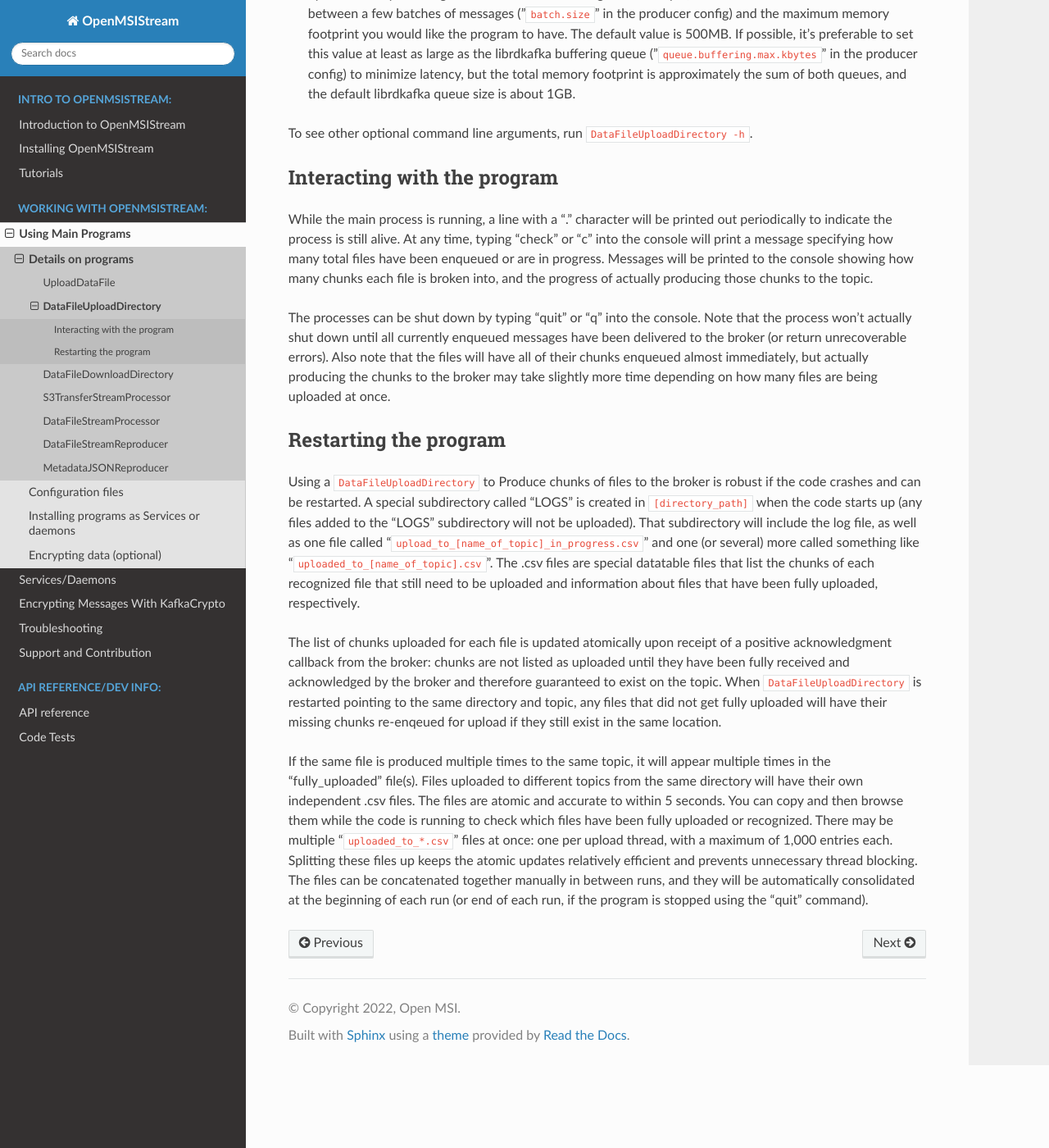
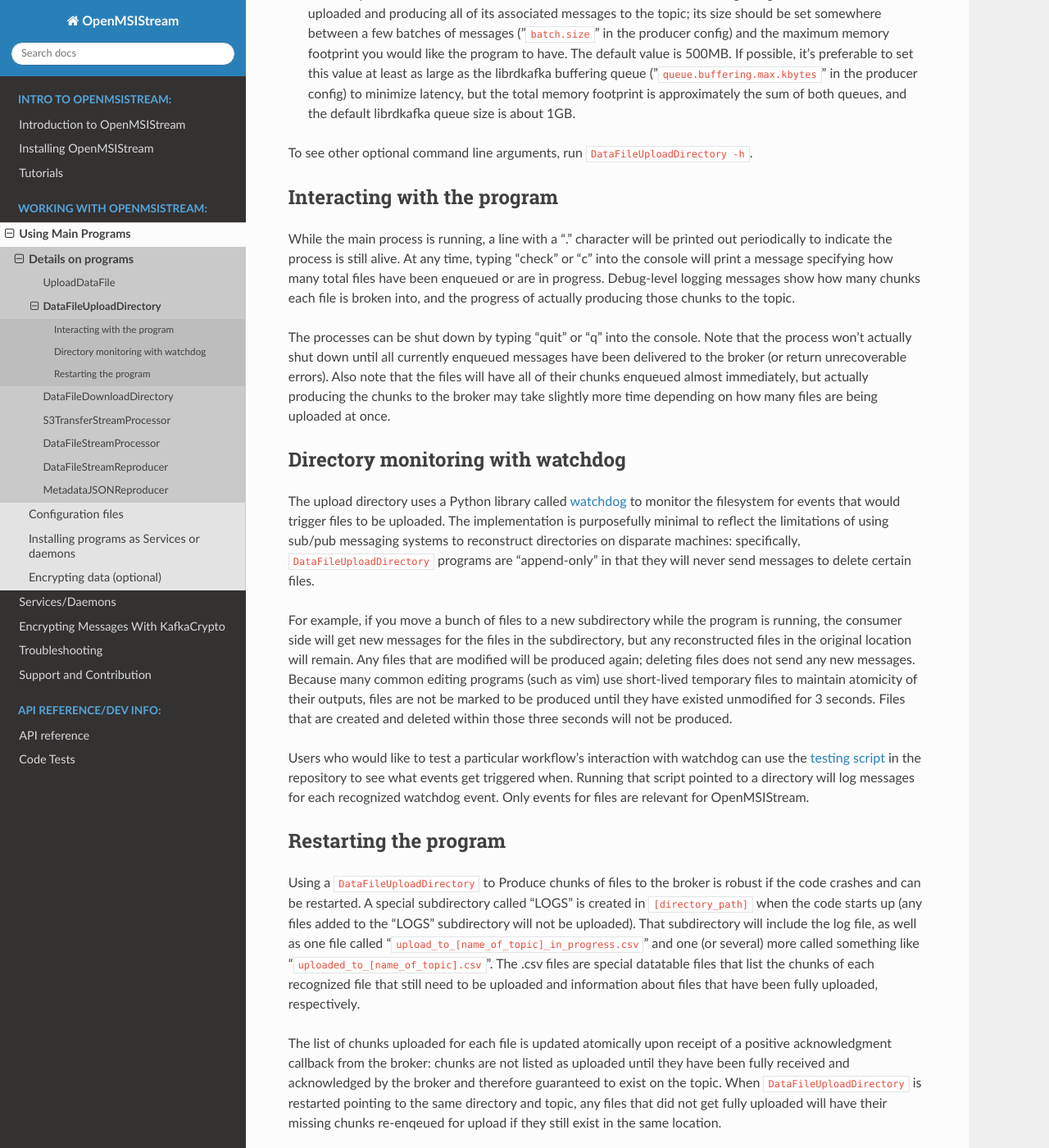
Before and after one commit to openmsi/openmsistream, a Sphinx documentation site: the page built from docs/source/user_info/main_programs/data_file_upload_directory.rst, in a window 1280 px wide and 1400 px high, scrolled down 1385 px. Shown: the whole window at 82% size. Built offline with Sphinx 7.4.7 and the Read the Docs theme 2.0.0, drawn with Linux system fonts in a browser that asks for light colours; some of the changed text lies outside the part shown.

Commit message:
add to docs about watchdog behavior

```diff
--- a/docs/source/user_info/main_programs/data_file_upload_directory.rst
+++ b/docs/source/user_info/main_programs/data_file_upload_directory.rst
@@ -21,7 +21,7 @@ Running the code will automatically enqueue any files added to the directory dur
 Other options for running the code include:
 
 #. Changing the number of parallel threads: add the ``--n_threads [threads]`` argument where ``[threads]`` is the desired number of parallel threads to use. The default is 2 threads.
-#. Changing which files in the directory get uploaded: add the ``--upload_regex [regex]`` argument where ``[regex]`` is a regular expression. Only files whose names match ``[regex]`` will be uploaded. The default excludes any hidden files (names start with '.') and log files (names end with '.log').
+#. Changing which files in the directory get uploaded: add the ``--upload_regex [regex]`` argument where ``[regex]`` is a regular expression. Only files whose paths match ``[regex]`` will be uploaded. The default excludes any hidden files (names start with '.') and log files (names end with '.log'). Hidden files and files in the "LOGS" subdirectory will never be uploaded.
 #. Uploading existing files as well as newly-added files: add the ``--upload_existing`` flag (see above).
 #. Changing the size of the individual file chunks: add the ``--chunk_size [n_bytes]`` argument where ``[n_bytes]`` is the desired chunk size in bytes. ``[n_bytes]`` must be a nonzero power of two (the default is 16384). It may be necessary to reconfigure the topic you're using as well as some of the Producer configurations to allow particularly large messages.
 #. Changing the size of the internal message queue: add the ``--queue_max_size [n_megabytes]`` argument where ``[n_megabytes]`` is the maximum allowed size of the internal queue in megabytes (the default is 500MB). This internal queue is used to make sure that there's some buffer between recognizing a file exists to be uploaded and producing all of its associated messages to the topic; its size should be set somewhere between a few batches of messages ("``batch.size``" in the producer config) and the maximum memory footprint you would like the program to have. The default value is 500MB. If possible, it's preferable to set this value at least as large as the librdkafka buffering queue ("``queue.buffering.max.kbytes``" in the producer config) to minimize latency, but the total memory footprint is approximately the sum of both queues, and the default librdkafka queue size is about 1GB.
@@ -31,9 +31,18 @@ To see other optional command line arguments, run ``DataFileUploadDirectory -h``
 Interacting with the program
 ----------------------------
 
-While the main process is running, a line with a "." character will be printed out periodically to indicate the process is still alive. At any time, typing "check" or "c" into the console will print a message specifying how many total files have been enqueued or are in progress. Messages will be printed to the console showing how many chunks each file is broken into, and the progress of actually producing those chunks to the topic.
+While the main process is running, a line with a "." character will be printed out periodically to indicate the process is still alive. At any time, typing "check" or "c" into the console will print a message specifying how many total files have been enqueued or are in progress. Debug-level logging messages show how many chunks each file is broken into, and the progress of actually producing those chunks to the topic.
 
 The processes can be shut down by typing "quit" or "q" into the console. Note that the process won't actually shut down until all currently enqueued messages have been delivered to the broker (or return unrecoverable errors). Also note that the files will have all of their chunks enqueued almost immediately, but actually producing the chunks to the broker may take slightly more time depending on how many files are being uploaded at once.
+
+Directory monitoring with watchdog
+----------------------------------
+
+The upload directory uses a Python library called `watchdog <https://pypi.org/project/watchdog/>`_ to monitor the filesystem for events that would trigger files to be uploaded. The implementation is purposefully minimal to reflect the limitations of using sub/pub messaging systems to reconstruct directories on disparate machines: specifically, ``DataFileUploadDirectory`` programs are "append-only" in that they will never send messages to delete certain files.
+
+For example, if you move a bunch of files to a new subdirectory while the program is running, the consumer side will get new messages for the files in the subdirectory, but any reconstructed files in the original location will remain. Any files that are modified will be produced again; deleting files does not send any new messages. Because many common editing programs (such as vim) use short-lived temporary files to maintain atomicity of their outputs, files are not be marked to be produced until they have existed unmodified for 3 seconds. Files that are created and deleted within those three seconds will not be produced.
+
+Users who would like to test a particular workflow's interaction with watchdog can use the `testing script <https://github.com/openmsi/openmsistream/blob/main/test/watchdog_testing.py>`_ in the repository to see what events get triggered when. Running that script pointed to a directory will log messages for each recognized watchdog event. Only events for files are relevant for OpenMSIStream.
 
 Restarting the program
 ----------------------
```
